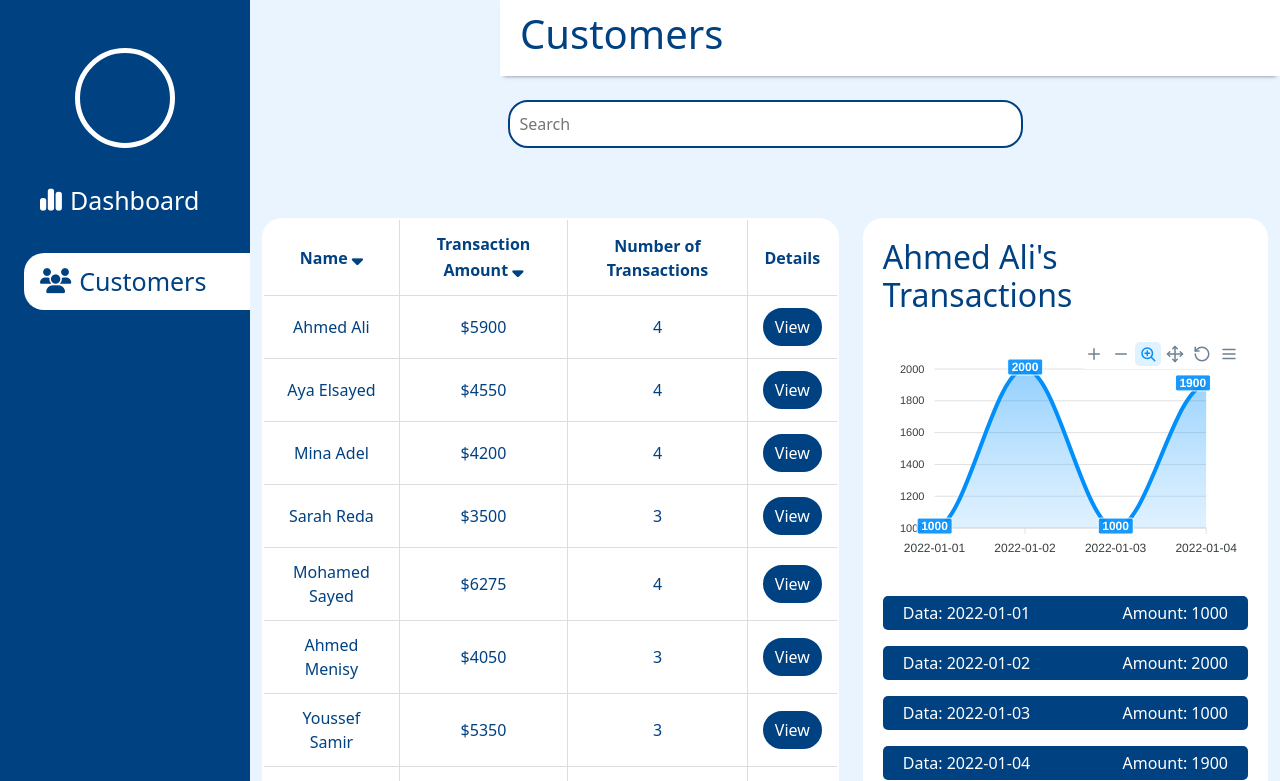
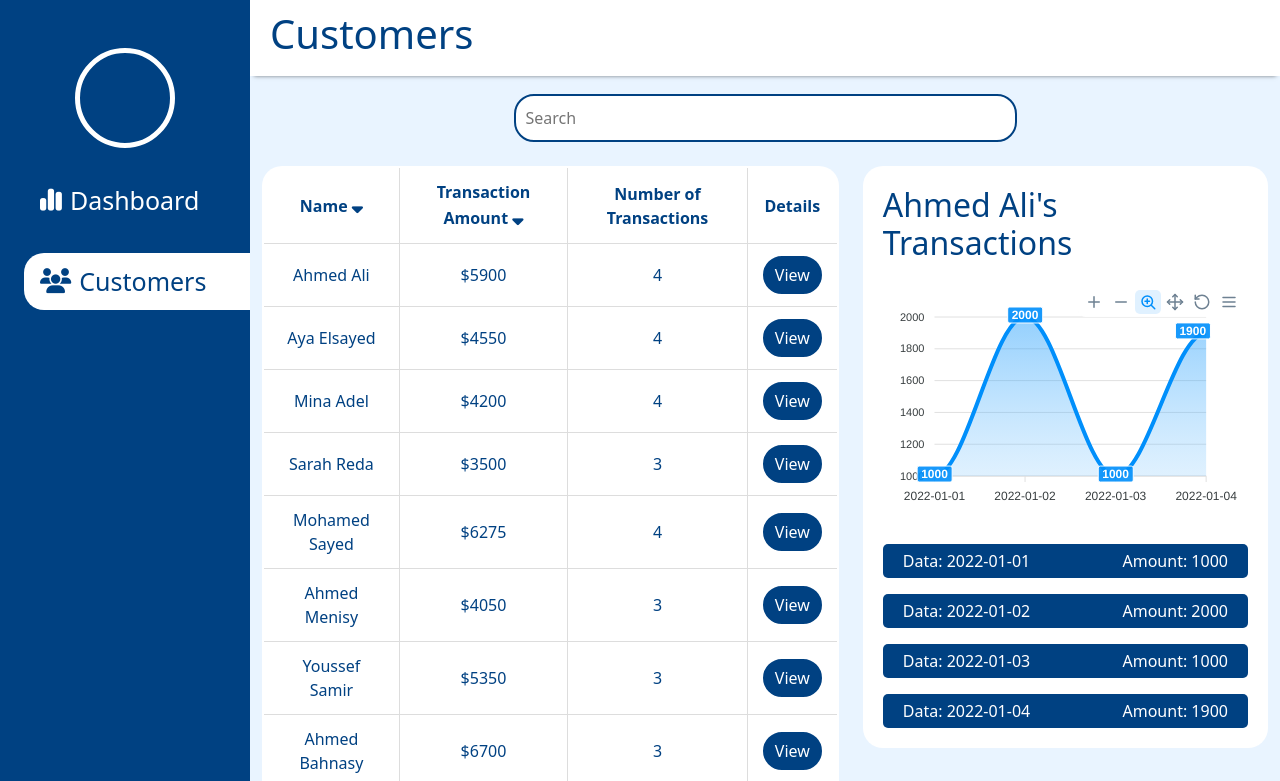
Before and after one commit to MuhammadSMostafa/Dashboard, a plain HTML site: page index.html in a window 1280 px wide. Both pictures are taken after a click on the element "Customers". Shown: the top 781 px of the page. Drawn offline with nearby package versions, Linux system fonts and the light colour scheme.

Commit message:
Update index.html

```diff
--- a/index.html
+++ b/index.html
@@ -30,7 +30,7 @@
     </aside>
     <main>
       <div class="dashboard">
-        <nav class="bg-white">
+        <nav class="bg-white fixed-top">
           <h1>DashBoard</h1>
         </nav>
         <div class="dashboard-content p-4">
@@ -86,20 +86,20 @@
         </div>
       </div>
       <div class="customers d-none">
-        <nav class="bg-white">
+        <nav class="bg-white fixed-top">
           <h1>Customers</h1>
         </nav>
-        <div class="search d-flex justify-content-center my-4">
-          <input
-            type="search"
-            placeholder="Search"
-            id="search-input"
-            class="w-50"
-          />
-        </div>
         <div class="customers-content">
           <div class="container">
             <div class="row">
+              <div class="search d-flex justify-content-center my-4">
+                <input
+                  type="search"
+                  placeholder="Search"
+                  id="search-input"
+                  class="w-50"
+                />
+              </div>
               <div class="col-xl-7 mb-3">
                 <table class="w-100 text-center p-5 overflow-hidden">
                   <thead>
```
